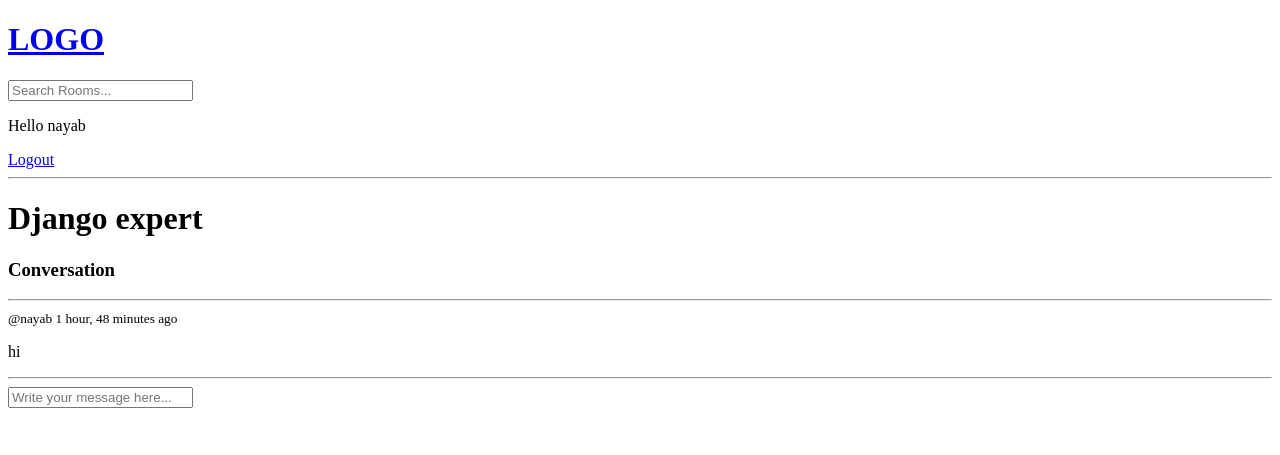
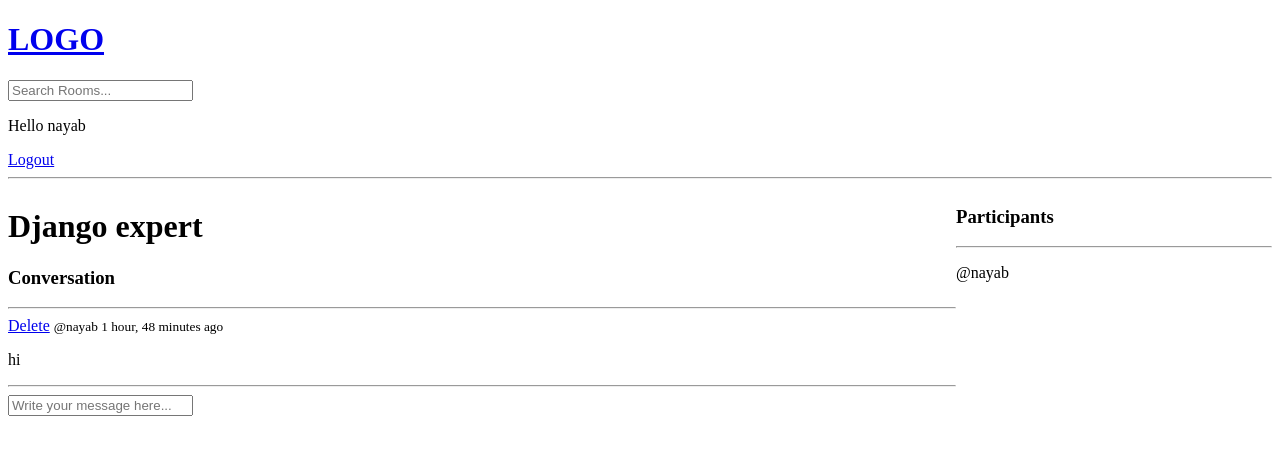
Before and after one commit to NayabMalik1/django-project1-studybudd, a Django app: page /room/6/ in a window 1280 px wide. Shown: the top 455 px of the page. Run offline with Django 5.2, Linux system fonts and the light colour scheme; a user stored in the database is signed in; data comes from the database, SQL or seed files in the repository; both versions use the stored data as it was after the commit.

Commit message:
Add comment section and participants list to room view

```diff
--- a/base/models.py
+++ b/base/models.py
@@ -13,7 +13,7 @@ class Room(models.Model):
     topic = models.ForeignKey(Topic, on_delete=models.SET_NULL, null=True)
     name = models.CharField(max_length=200)
     description = models.TextField(null=True, blank=True)
-    # participants =
+    participants = models.ManyToManyField(User, related_name='participants', blank=True)
     updated = models.DateTimeField(auto_now=True)
     created = models.DateTimeField(auto_now_add=True)
 
--- a/base/templates/base/room.html
+++ b/base/templates/base/room.html
@@ -1,7 +1,14 @@
 {% extends 'main.html' %}
 
 {% block content %}
-
+<style>
+    .room-container{
+        display: grid;
+        grid-template-columns: 3fr 1fr;
+    }
+</style>
+<div class="room-container">
+    <div>
         <h1>{{ room.name }}</h1>
 
         <p>{{ room.description }}</p>
@@ -12,23 +19,33 @@
 
             {% for message in room_messages %}
                 <div class="message">
-            <small>@{{ message.user }}  {{ message.created|timesince }} ago </small>
-            <p>{{ message.body }}</p>  <!-- ✅ ADD THIS LINE -->
+                    {% if request.user == message.user %}
+                    <a href="{% url 'delete-message' message.id %}">Delete</a>
+                    {% endif %}
+                    <small>@{{ message.user }} {{ message.created|timesince }} ago</small>
+                    <p>{{ message.body }}</p>
                     <hr>
                 </div>
             {% endfor %}
         </div>
-
 
         {% if request.user.is_authenticated %}
             <div class="comment-form">
                 <form method="POST" action="">
                     {% csrf_token %}
                     <input type="text" name="body" placeholder="Write your message here..." />
-
                 </form>
-
             </div>
         {% endif %}
-
+    </div>
+    <div>
+        <h3>Participants</h3>
+        <hr>
+        {% for user in participants %}
+        <div>
+            <p>@{{user.username}}</p>
+        </div>
+        {%endfor %}
+    </div>
+</div>
 {% endblock content %}
--- a/base/urls.py
+++ b/base/urls.py
@@ -10,4 +10,5 @@ urlpatterns = [
     path('create-room/', views.createRoom, name="create-room"),
     path('update-room/<str:pk>/', views.updateRoom, name="update-room"),
     path('delete-room/<str:pk>/', views.deleteRoom, name="delete-room"),
+     path('delete-message/<str:pk>/', views.deleteMessage, name="delete-message"),
 ]
--- a/base/views.py
+++ b/base/views.py
@@ -71,13 +71,16 @@ def home(request):
         )
     topics =Topic.objects.all()
     room_count=rooms.count()
-    context={'rooms': rooms, 'topics': topics, 'room_count':room_count}
+    room_messages=Message.objects.filter(Q(room__topic__name__icontains=q))
+
+    context={'rooms': rooms, 'topics': topics, 'room_count':room_count, 'room_messages': room_messages}
     return  render(request, 'base/home.html',context )
 
 
 def room(request,pk):
     room=Room.objects.get(id=pk)
     room_messages=room.message_set.all().order_by('-created')
+    participants =room.participants.all()
 
     if request.method=="POST":
         message=Message.objects.create(
@@ -85,13 +88,14 @@ def room(request,pk):
             room=room,
             body=request.POST.get('body')
         )
+        room.participants.add(request.user)
         return redirect('room', pk=room.id)
 
     # room=None
     # for i in rooms:
      #     if i['id']==int(pk):
       #         room=i
-    context = {'room': room, 'room_messages': room_messages}
+    context = {'room': room, 'room_messages': room_messages, 'participants': participants}
     return  render(request, 'base/room.html', context)
 
 
@@ -138,3 +142,16 @@ def deleteRoom(request, pk):
         room.delete()
         return redirect('home')
     return render(request, 'base/delete.html', {'obj':room})
+
+
+@login_required(login_url='login')
+def deleteMessage(request, pk):
+    message=Message.objects.get(id=pk)
+
+    if request.user !=message.user:
+        return HttpResponse('You are not Allowed here!')
+
+    if request.method == 'POST':
+        message.delete()
+        return redirect('home')
+    return render(request, 'base/delete.html', {'obj':message})
```
Also changed, not shown: base/templates/base/home.html (+29 -16 lines), base/migrations/0003_alter_room_options_room_participants.py (added), base/templates/base/activity_component.html (added), db.sqlite3. Lines whose indentation alone changed are shown as unchanged.
